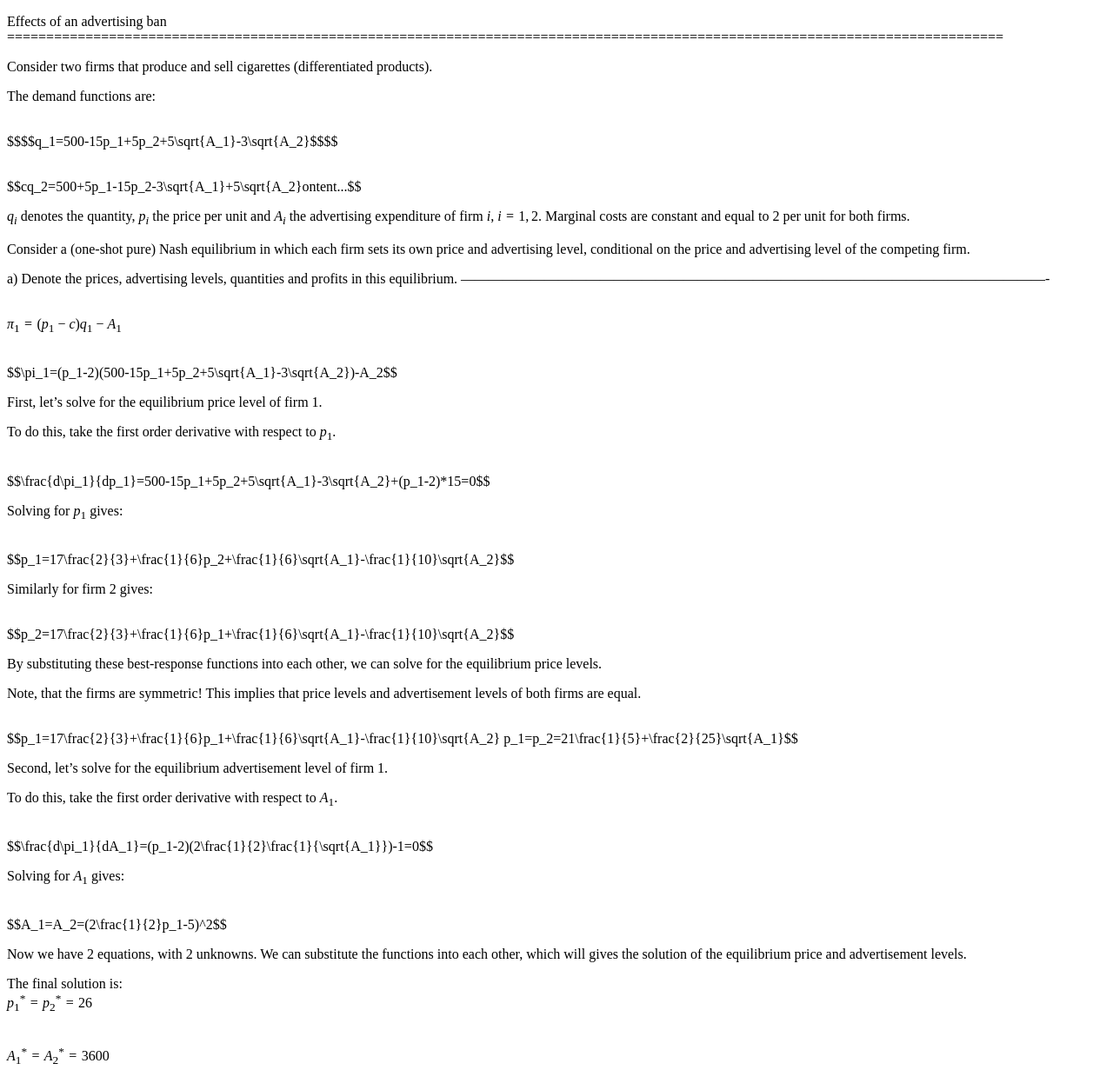
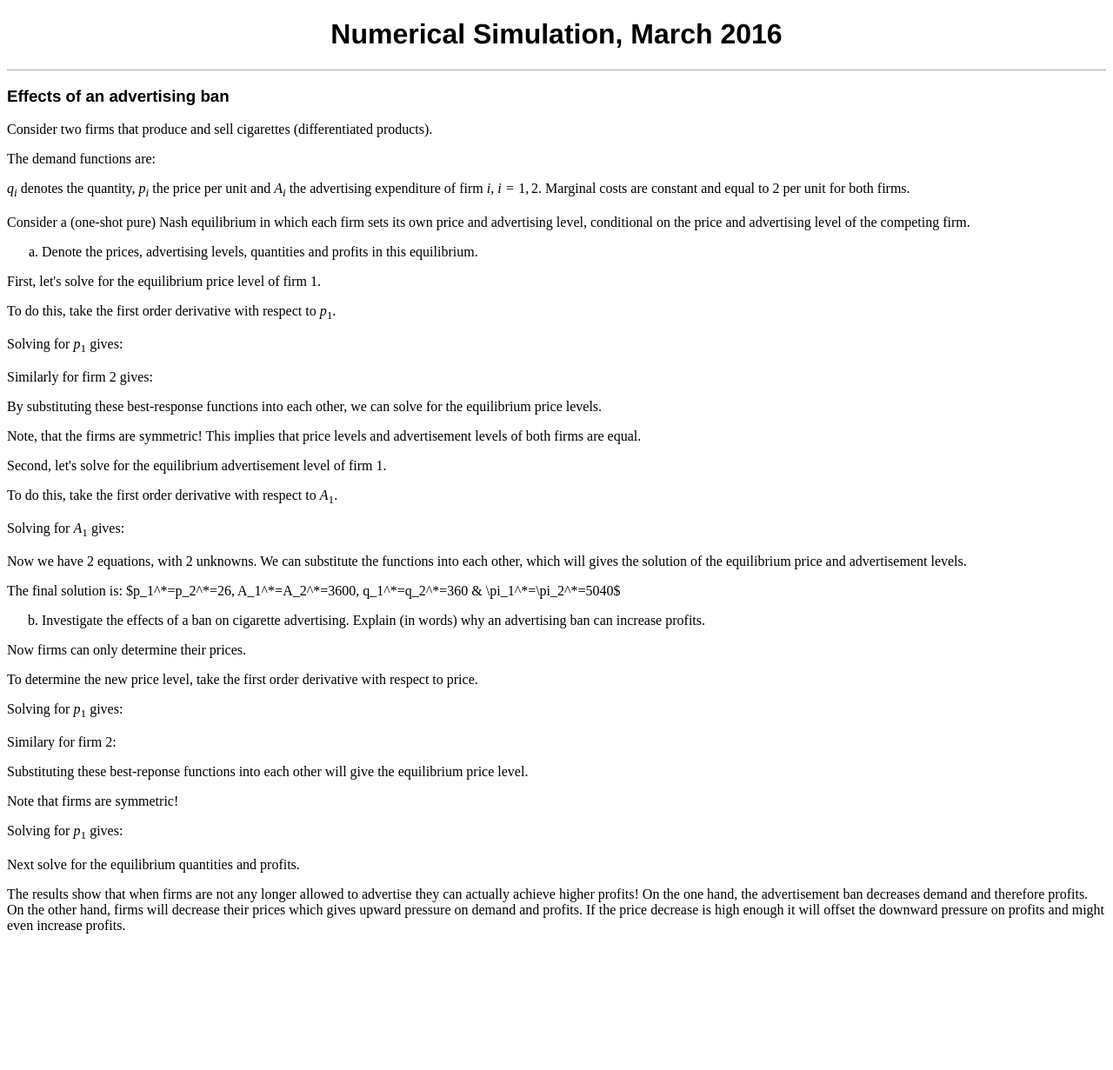
Before and after one commit to AnoukvanSchijndel/Second-Assignment, a plain HTML site: page index.html in a window 1280 px wide. Shown: the top 1231 px of the page at 87% size. After the commit the page ends 1090 px from the top, so only its background shows below. Drawn offline with Linux system fonts and the light colour scheme.

Commit message:
Last Version

```diff
--- a/index.html
+++ b/index.html
@@ -4,58 +4,58 @@
   <meta http-equiv="Content-Type" content="text/html; charset=utf-8" />
   <meta http-equiv="Content-Style-Type" content="text/css" />
   <meta name="generator" content="pandoc" />
-  <title></title>
+  <title>Numerical Simulation, March 2016</title>
   <style type="text/css">code{white-space: pre;}</style>
   <link rel="stylesheet" href="buttondown.css" type="text/css" />
 </head>
 <body>
-<p>Effects of an advertising ban ===============================================================================================================================</p>
+<div id="header">
+<h1 class="title">Numerical Simulation, March 2016</h1>
+</div>
+<h3 id="effects-of-an-advertising-ban">Effects of an advertising ban</h3>
 <p>Consider two firms that produce and sell cigarettes (differentiated products).</p>
 <p>The demand functions are:</p>
-<p><br /><span class="math display">$$$$q_1=500-15p_1+5p_2+5\sqrt{A_1}-3\sqrt{A_2}$$$$</span><br /></p>
-<p><br /><span class="math display">$$cq_2=500+5p_1-15p_2-3\sqrt{A_1}+5\sqrt{A_2}ontent...$$</span><br /></p>
+
 <p><span class="math inline"><em>q</em><sub><em>i</em></sub></span> denotes the quantity, <span class="math inline"><em>p</em><sub><em>i</em></sub></span> the price per unit and <span class="math inline"><em>A</em><sub><em>i</em></sub></span> the advertising expenditure of firm <span class="math inline"><em>i</em></span>, <span class="math inline"><em>i</em> = 1, 2</span>. Marginal costs are constant and equal to 2 per unit for both firms.</p>
 <p>Consider a (one-shot pure) Nash equilibrium in which each firm sets its own price and advertising level, conditional on the price and advertising level of the competing firm.</p>
-<p>a) Denote the prices, advertising levels, quantities and profits in this equilibrium. ——————————————————————————————————————————-</p>
-<p><br /><span class="math display"><em>π</em><sub>1</sub> = (<em>p</em><sub>1</sub> − <em>c</em>)<em>q</em><sub>1</sub> − <em>A</em><sub>1</sub></span><br /></p>
-<p><br /><span class="math display">$$\pi_1=(p_1-2)(500-15p_1+5p_2+5\sqrt{A_1}-3\sqrt{A_2})-A_2$$</span><br /></p>
-<p>First, let’s solve for the equilibrium price level of firm <span class="math inline">1</span>.</p>
+<ol style="list-style-type: lower-alpha">
+<li>Denote the prices, advertising levels, quantities and profits in this equilibrium.</li>
+</ol>
+
+<p>First, let's solve for the equilibrium price level of firm <span class="math inline">1</span>.</p>
 <p>To do this, take the first order derivative with respect to <span class="math inline"><em>p</em><sub>1</sub></span>.</p>
-<p><br /><span class="math display">$$\frac{d\pi_1}{dp_1}=500-15p_1+5p_2+5\sqrt{A_1}-3\sqrt{A_2}+(p_1-2)*15=0$$</span><br /></p>
+
 <p>Solving for <span class="math inline"><em>p</em><sub>1</sub></span> gives:</p>
-<p><br /><span class="math display">$$p_1=17\frac{2}{3}+\frac{1}{6}p_2+\frac{1}{6}\sqrt{A_1}-\frac{1}{10}\sqrt{A_2}$$</span><br /></p>
+
 <p>Similarly for firm 2 gives:</p>
-<p><br /><span class="math display">$$p_2=17\frac{2}{3}+\frac{1}{6}p_1+\frac{1}{6}\sqrt{A_1}-\frac{1}{10}\sqrt{A_2}$$</span><br /></p>
+
 <p>By substituting these best-response functions into each other, we can solve for the equilibrium price levels.</p>
 <p>Note, that the firms are symmetric! This implies that price levels and advertisement levels of both firms are equal.</p>
-<p><br /><span class="math display">$$p_1=17\frac{2}{3}+\frac{1}{6}p_1+\frac{1}{6}\sqrt{A_1}-\frac{1}{10}\sqrt{A_2}
-p_1=p_2=21\frac{1}{5}+\frac{2}{25}\sqrt{A_1}$$</span><br /></p>
-<p>Second, let’s solve for the equilibrium advertisement level of firm <span class="math inline">1</span>.</p>
+
+<p>Second, let's solve for the equilibrium advertisement level of firm <span class="math inline">1</span>.</p>
 <p>To do this, take the first order derivative with respect to <span class="math inline"><em>A</em><sub>1</sub></span>.</p>
-<p><br /><span class="math display">$$\frac{d\pi_1}{dA_1}=(p_1-2)(2\frac{1}{2}\frac{1}{\sqrt{A_1}})-1=0$$</span><br /></p>
+
 <p>Solving for <span class="math inline"><em>A</em><sub>1</sub></span> gives:</p>
-<p><br /><span class="math display">$$A_1=A_2=(2\frac{1}{2}p_1-5)^2$$</span><br /></p>
+
 <p>Now we have 2 equations, with 2 unknowns. We can substitute the functions into each other, which will gives the solution of the equilibrium price and advertisement levels.</p>
-<p>The final solution is: <br /><span class="math display"><em>p</em><sub>1</sub><sup>*</sup> = <em>p</em><sub>2</sub><sup>*</sup> = 26</span><br /></p>
-<p><br /><span class="math display"><em>A</em><sub>1</sub><sup>*</sup> = <em>A</em><sub>2</sub><sup>*</sup> = 3600</span><br /></p>
-<p><br /><span class="math display"><em>q</em><sub>1</sub><sup>*</sup> = <em>q</em><sub>2</sub><sup>*</sup> = 360</span><br /></p>
-<p><br /><span class="math display"><em>π</em><sub>1</sub><sup>*</sup> = <em>π</em><sub>2</sub><sup>*</sup> = 5040</span><br /></p>
-<p>b) Investigate the effects of a ban on cigarette advertising. Explain (in words) why an advertising ban can increase profits. ——————————————————————————————————————————-</p>
+<p>The final solution is: <span class="math inline">$p_1^*=p_2^*=26, A_1^*=A_2^*=3600, q_1^*=q_2^*=360 &amp; \pi_1^*=\pi_2^*=5040$</span></p>
+<ol start="2" style="list-style-type: lower-alpha">
+<li>Investigate the effects of a ban on cigarette advertising. Explain (in words) why an advertising ban can increase profits.</li>
+</ol>
 <p>Now firms can only determine their prices.</p>
 <p>To determine the new price level, take the first order derivative with respect to price.</p>
-<p><br /><span class="math display">$$\frac{d\pi_1}{dp_1}=500-15p_1+5p_2+(p_1-2)*-15=0$$</span><br /></p>
+
 <p>Solving for <span class="math inline"><em>p</em><sub>1</sub></span> gives:</p>
-<p><br /><span class="math display">$$p_1=17\frac{2}{3}+\frac{1}{6}p_2$$</span><br /></p>
+
 <p>Similary for firm 2:</p>
-<p><br /><span class="math display">$$p_2=17\frac{2}{3}+\frac{1}{6}p_1$$</span><br /></p>
+
 <p>Substituting these best-reponse functions into each other will give the equilibrium price level.</p>
 <p>Note that firms are symmetric!</p>
-<p><br /><span class="math display">$$p_1=17\frac{2}{3}+\frac{1}{6}p_1$$</span><br /></p>
+
 <p>Solving for <span class="math inline"><em>p</em><sub>1</sub></span> gives:</p>
-<p><br /><span class="math display"><em>p</em><sub>1</sub><sup>*</sup> = <em>p</em><sub>2</sub><sup>*</sup> = 21.20</span><br /></p>
+
 <p>Next solve for the equilibrium quantities and profits.</p>
-<p><br /><span class="math display"><em>q</em><sub>1</sub><sup>*</sup> = <em>q</em><sub>2</sub><sup>*</sup> = 288</span><br /></p>
-<p><br /><span class="math display"><em>π</em><sub>1</sub><sup>*</sup> = <em>π</em><sub>2</sub><sup>*</sup> = 5530</span><br /></p>
+
 <p>The results show that when firms are not any longer allowed to advertise they can actually achieve higher profits! On the one hand, the advertisement ban decreases demand and therefore profits. On the other hand, firms will decrease their prices which gives upward pressure on demand and profits. If the price decrease is high enough it will offset the downward pressure on profits and might even increase profits.</p>
 </body>
 </html>
```
Also changed, not shown: 1 other file.
